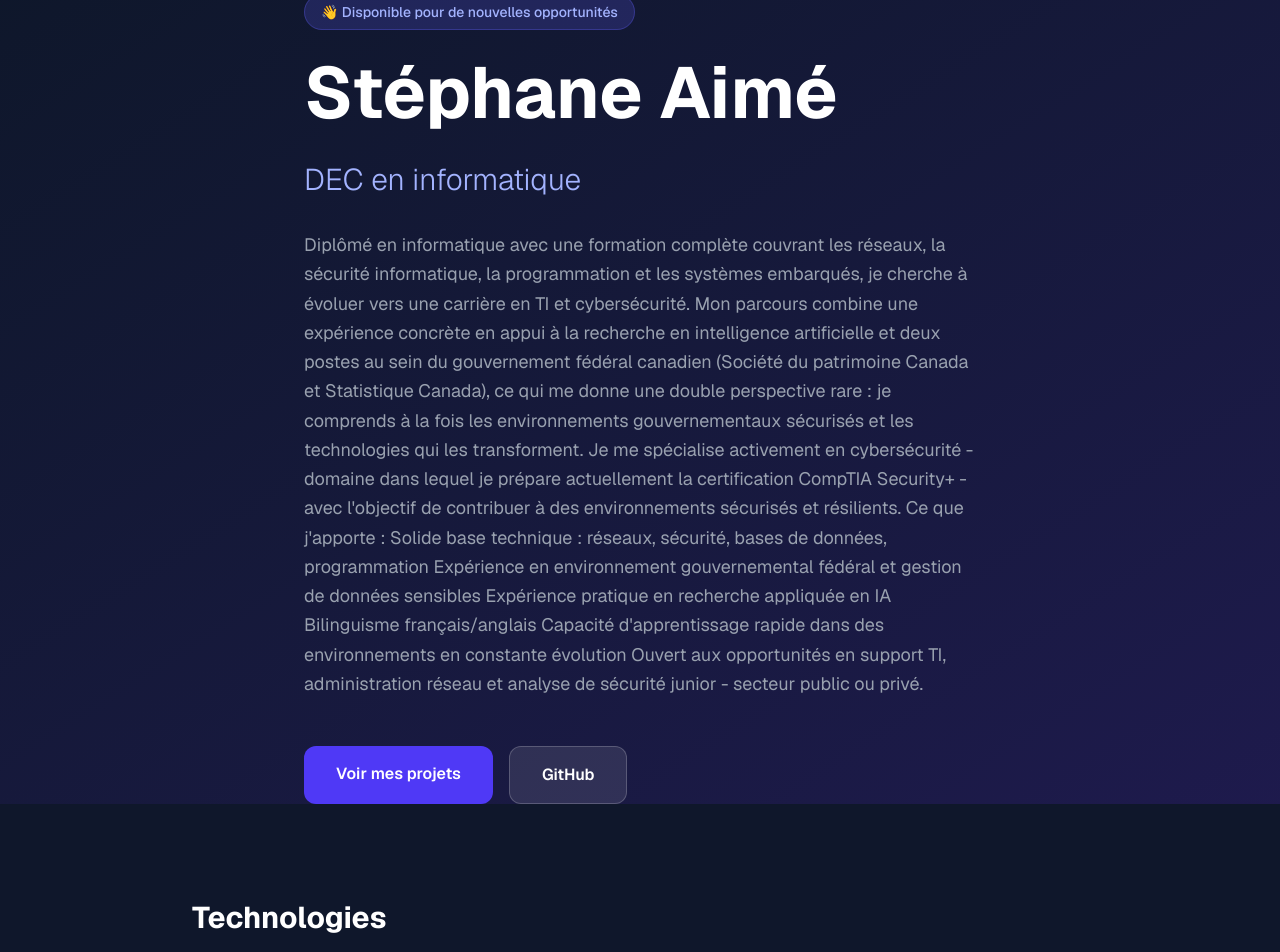
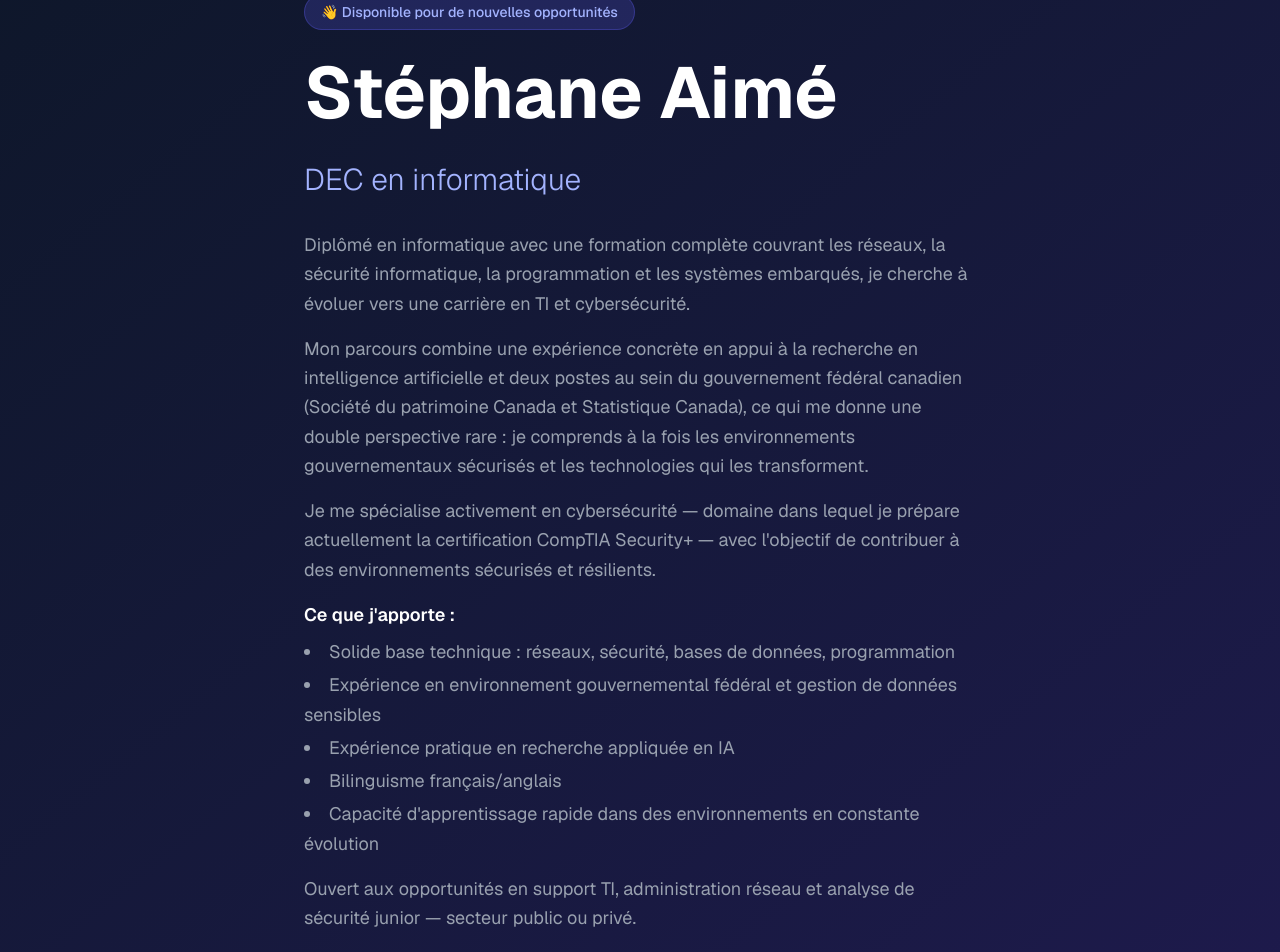
Before and after one commit to stephane-1234/portfolio, a Next.js app: page / in a window 1280 px wide. Shown: the top 952 px of the page. Built offline with nearby package versions, Linux system fonts and the light colour scheme.

Commit message:
refactor: formatage HTML structuré du texte de présentation Hero

```diff
--- a/app/components/Hero.jsx
+++ b/app/components/Hero.jsx
@@ -9,23 +9,30 @@ export default function Hero() {
         </div>
         <h1 className="text-5xl md:text-7xl font-bold text-white mb-6 leading-tight">Stéphane Aimé</h1>
         <h2 className="text-2xl md:text-3xl font-light text-indigo-300 mb-8">DEC en informatique</h2>
-        <p className="text-gray-400 text-lg max-w-2xl mb-12 leading-relaxed">
-         Diplômé en informatique avec une formation complète couvrant les réseaux, la sécurité informatique, la programmation et les systèmes embarqués, je cherche à évoluer vers une carrière en TI et cybersécurité.
-
-Mon parcours combine une expérience concrète en appui à la recherche en intelligence artificielle et deux postes au sein du gouvernement fédéral canadien (Société du patrimoine Canada et Statistique Canada), ce qui me donne une double perspective rare : je comprends à la fois les environnements gouvernementaux sécurisés et les technologies qui les transforment.
-
-Je me spécialise activement en cybersécurité - domaine dans lequel je prépare actuellement la certification CompTIA Security+ - avec l'objectif de contribuer à des environnements sécurisés et résilients.
-
-Ce que j'apporte :
-
-Solide base technique : réseaux, sécurité, bases de données, programmation
-Expérience en environnement gouvernemental fédéral et gestion de données sensibles
-Expérience pratique en recherche appliquée en IA
-Bilinguisme français/anglais
-Capacité d'apprentissage rapide dans des environnements en constante évolution
-
-Ouvert aux opportunités en support TI, administration réseau et analyse de sécurité junior - secteur public ou privé.
-        </p>
+        <div className="text-gray-400 text-lg max-w-2xl mb-12 leading-relaxed space-y-4">
+          <p>
+            Diplômé en informatique avec une formation complète couvrant les réseaux, la sécurité informatique, la programmation et les systèmes embarqués, je cherche à évoluer vers une carrière en TI et cybersécurité.
+          </p>
+          <p>
+            Mon parcours combine une expérience concrète en appui à la recherche en intelligence artificielle et deux postes au sein du gouvernement fédéral canadien (Société du patrimoine Canada et Statistique Canada), ce qui me donne une double perspective rare : je comprends à la fois les environnements gouvernementaux sécurisés et les technologies qui les transforment.
+          </p>
+          <p>
+            Je me spécialise activement en cybersécurité — domaine dans lequel je prépare actuellement la certification CompTIA Security+ — avec l&apos;objectif de contribuer à des environnements sécurisés et résilients.
+          </p>
+          <div>
+            <p className="text-white font-semibold mb-2">Ce que j&apos;apporte :</p>
+            <ul className="list-disc list-inside space-y-1">
+              <li>Solide base technique : réseaux, sécurité, bases de données, programmation</li>
+              <li>Expérience en environnement gouvernemental fédéral et gestion de données sensibles</li>
+              <li>Expérience pratique en recherche appliquée en IA</li>
+              <li>Bilinguisme français/anglais</li>
+              <li>Capacité d&apos;apprentissage rapide dans des environnements en constante évolution</li>
+            </ul>
+          </div>
+          <p>
+            Ouvert aux opportunités en support TI, administration réseau et analyse de sécurité junior — secteur public ou privé.
+          </p>
+        </div>
         <div className="flex flex-wrap gap-4">
           <a href="#projects" className="bg-indigo-600 text-white px-8 py-4 rounded-xl font-semibold hover:bg-indigo-500 transition-colors">
             Voir mes projets
```
